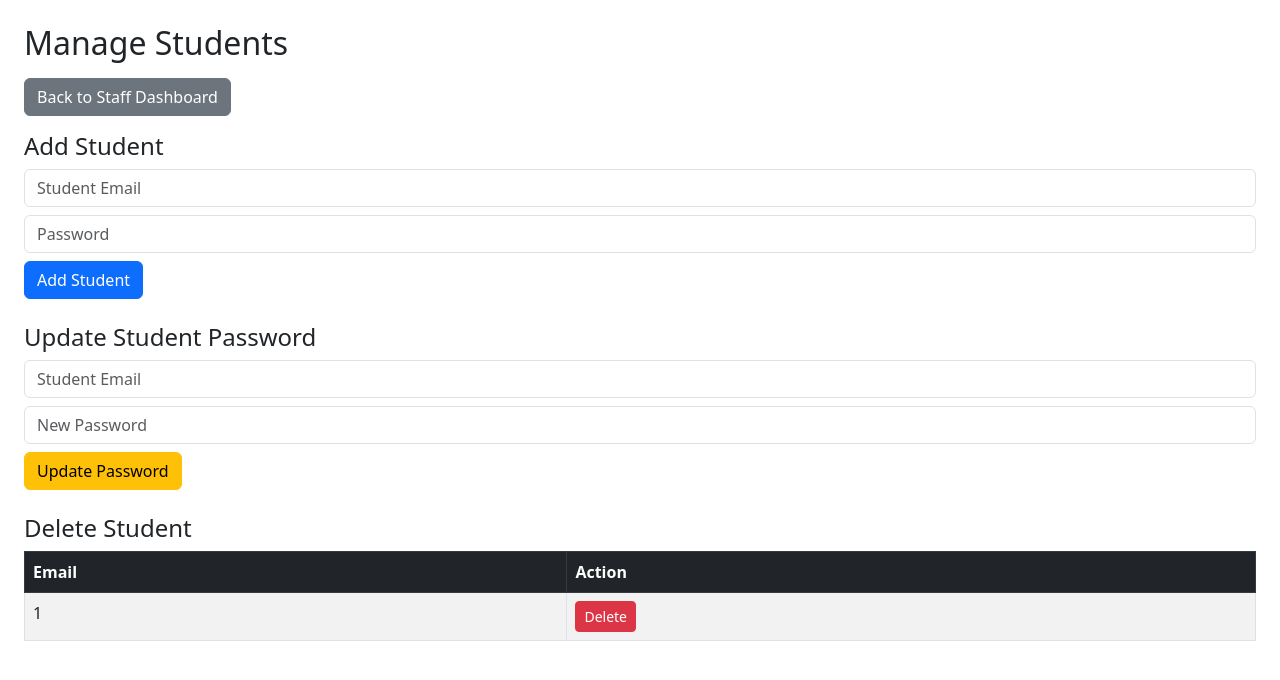
After one commit to Mehmetivan/ReimbursementPlatform_Prototype, a Flask app: template templates/manage_students.html in a window 1280 px wide. The commit adds this page. Shown: the top 680 px of the page. Run offline with Flask 3, Linux system fonts and the light colour scheme; the template is opened without the code that fills it: most values are stand-ins (such as "Sample title", 1, 10 or a date in 2020).

Commit message:
Multiple users, add/remove/modify

```diff
--- a/app.py
+++ b/app.py
@@ -40,7 +40,7 @@ def init_db():
         )
     """)
 
-    # Seed users if empty
+    # Seed default users if empty
     c.execute("SELECT COUNT(*) FROM users")
     if c.fetchone()[0] == 0:
         c.execute("INSERT INTO users VALUES ('student@uni.ro', '123', 'student')")
@@ -51,6 +51,7 @@ def init_db():
 
 init_db()
 
+
 # --------------------------
 # ROUTES
 # --------------------------
@@ -58,6 +59,10 @@ init_db()
 def index():
     return redirect("/login")
 
+
+# --------------------------
+# LOGIN
+# --------------------------
 @app.route("/login", methods=["GET", "POST"])
 def login():
     if request.method == "POST":
@@ -74,26 +79,25 @@ def login():
             session["email"] = user[0]
             session["role"] = user[1]
 
-            if user[1] == "student":
-                return redirect("/student")
-            else:
-                return redirect("/staff")
-        else:
-            return render_template("login.html", error="Invalid credentials")
+            return redirect("/student" if user[1] == "student" else "/staff")
+
+        return render_template("login.html", error="Invalid credentials")
 
     return render_template("login.html")
+
 
 @app.route("/logout")
 def logout():
     session.clear()
     return redirect("/login")
 
+
 # --------------------------
 # STUDENT DASHBOARD
 # --------------------------
 @app.route("/student")
 def student_dashboard():
-    if "role" not in session or session["role"] != "student":
+    if session.get("role") != "student":
         return redirect("/login")
 
     email = session["email"]
@@ -111,6 +115,7 @@ def student_dashboard():
 
     return render_template("student_dashboard.html", student=student, requests=reqs)
 
+
 @app.route("/submit_info", methods=["POST"])
 def submit_info():
     name = request.form["name"]
@@ -124,6 +129,7 @@ def submit_info():
     conn.close()
 
     return redirect("/student")
+
 
 @app.route("/submit_request", methods=["POST"])
 def submit_request():
@@ -143,12 +149,13 @@ def submit_request():
 
     return redirect("/student")
 
+
 # --------------------------
-# STAFF DASHBOARD
+# STAFF DASHBOARD (REQUESTS)
 # --------------------------
 @app.route("/staff")
 def staff_dashboard():
-    if "role" not in session or session["role"] != "staff":
+    if session.get("role") != "staff":
         return redirect("/login")
 
     conn = sqlite3.connect("database.db")
@@ -159,8 +166,12 @@ def staff_dashboard():
 
     return render_template("staff_dashboard.html", requests=reqs)
 
+
 @app.route("/review_request/<int:id>/<action>")
 def review_request(id, action):
+    if session.get("role") != "staff":
+        return redirect("/login")
+
     status = "Approved" if action == "approve" else "Rejected"
 
     conn = sqlite3.connect("database.db")
@@ -172,5 +183,75 @@ def review_request(id, action):
     return redirect("/staff")
 
 
+# --------------------------
+# STAFF — MANAGE STUDENTS
+# --------------------------
+@app.route("/manage_students")
+def manage_students():
+    if session.get("role") != "staff":
+        return redirect("/login")
+
+    conn = sqlite3.connect("database.db")
+    c = conn.cursor()
+    c.execute("SELECT email FROM users WHERE role='student'")
+    students = c.fetchall()
+    conn.close()
+
+    return render_template("manage_students.html", students=students)
+
+
+@app.route("/add_student", methods=["POST"])
+def add_student():
+    if session.get("role") != "staff":
+        return redirect("/login")
+
+    email = request.form["email"]
+    password = request.form["password"]
+
+    conn = sqlite3.connect("database.db")
+    c = conn.cursor()
+    c.execute("INSERT INTO users (email, password, role) VALUES (?, ?, 'student')",
+              (email, password))
+    conn.commit()
+    conn.close()
+
+    return redirect("/manage_students")
+
+
+@app.route("/delete_student/<email>")
+def delete_student(email):
+    if session.get("role") != "staff":
+        return redirect("/login")
+
+    conn = sqlite3.connect("database.db")
+    c = conn.cursor()
+    c.execute("DELETE FROM users WHERE email=?", (email,))
+    c.execute("DELETE FROM requests WHERE student_email=?", (email,))
+    conn.commit()
+    conn.close()
+
+    return redirect("/manage_students")
+
+
+@app.route("/update_student", methods=["POST"])
+def update_student():
+    if session.get("role") != "staff":
+        return redirect("/login")
+
+    email = request.form["email"]
+    new_password = request.form["new_password"]
+
+    conn = sqlite3.connect("database.db")
+    c = conn.cursor()
+    c.execute("UPDATE users SET password=? WHERE email=?", (new_password, email))
+    conn.commit()
+    conn.close()
+
+    return redirect("/manage_students")
+
+
+# --------------------------
+# RUN SERVER
+# --------------------------
 if __name__ == "__main__":
     app.run(debug=True)
--- /dev/null
+++ b/templates/manage_students.html
@@ -0,0 +1,49 @@
+<!DOCTYPE html>
+<html>
+<head>
+    <title>Manage Students</title>
+    <link href="https://cdn.jsdelivr.net/npm/bootstrap@5.3.0/dist/css/bootstrap.min.css" rel="stylesheet">
+</head>
+
+<body class="p-4">
+<h2 class="mb-3">Manage Students</h2>
+
+<a href="/staff" class="btn btn-secondary mb-3">Back to Staff Dashboard</a>
+
+<h4>Add Student</h4>
+<form action="/add_student" method="POST" class="mb-4">
+    <input type="email" name="email" placeholder="Student Email" class="form-control mb-2" required>
+    <input type="text" name="password" placeholder="Password" class="form-control mb-2" required>
+    <button class="btn btn-primary">Add Student</button>
+</form>
+
+<h4>Update Student Password</h4>
+<form action="/update_student" method="POST" class="mb-4">
+    <input type="email" name="email" placeholder="Student Email" class="form-control mb-2" required>
+    <input type="text" name="new_password" placeholder="New Password" class="form-control mb-2" required>
+    <button class="btn btn-warning">Update Password</button>
+</form>
+
+<h4>Delete Student</h4>
+<table class="table table-bordered table-striped">
+    <thead class="table-dark">
+        <tr>
+            <th>Email</th>
+            <th>Action</th>
+        </tr>
+    </thead>
+
+    <tbody>
+        {% for s in students %}
+        <tr>
+            <td>{{ s[0] }}</td>
+            <td>
+                <a href="/delete_student/{{ s[0] }}" class="btn btn-danger btn-sm">Delete</a>
+            </td>
+        </tr>
+        {% endfor %}
+    </tbody>
+</table>
+
+</body>
+</html>
--- a/templates/student_dashboard.html
+++ b/templates/student_dashboard.html
@@ -11,6 +11,9 @@
     <div class="d-flex justify-content-between">
         <h2>Welcome, Student</h2>
         <a class="btn btn-outline-danger" href="/logout">Logout</a>
+
+
+
     </div>
 
     <hr>
```
Also changed, not shown: templates/staff_dashboard.html (+15 -16 lines), database.db.
